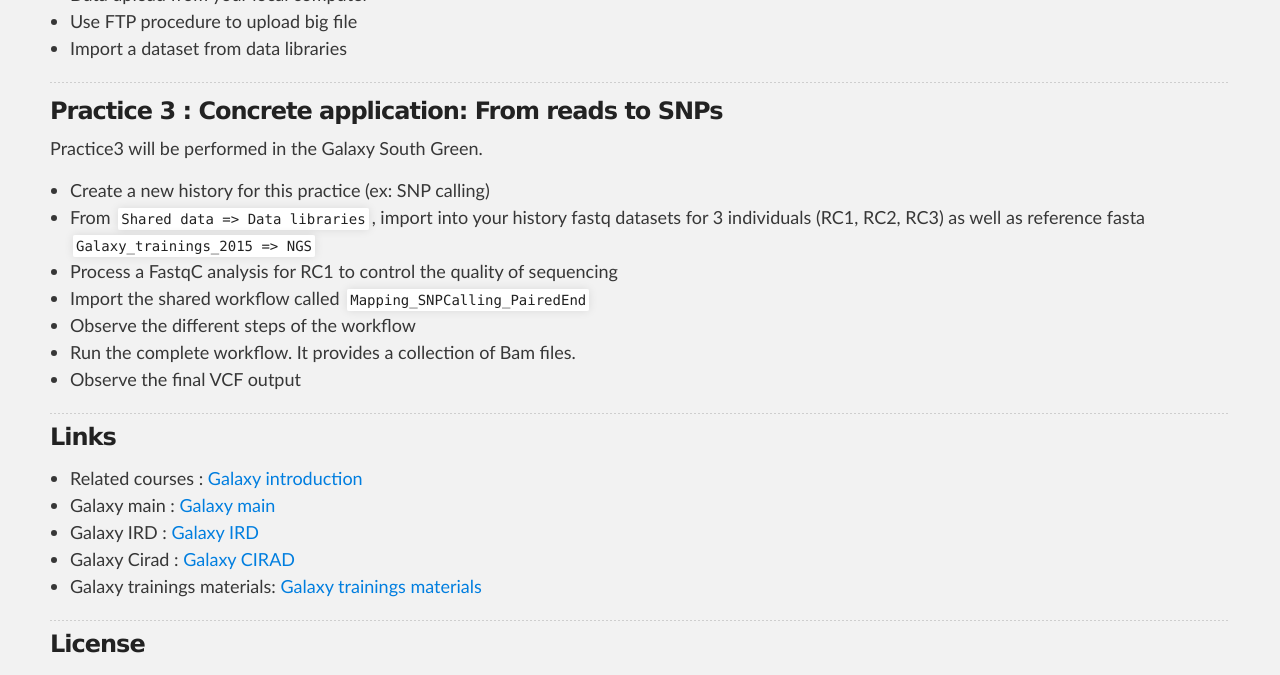
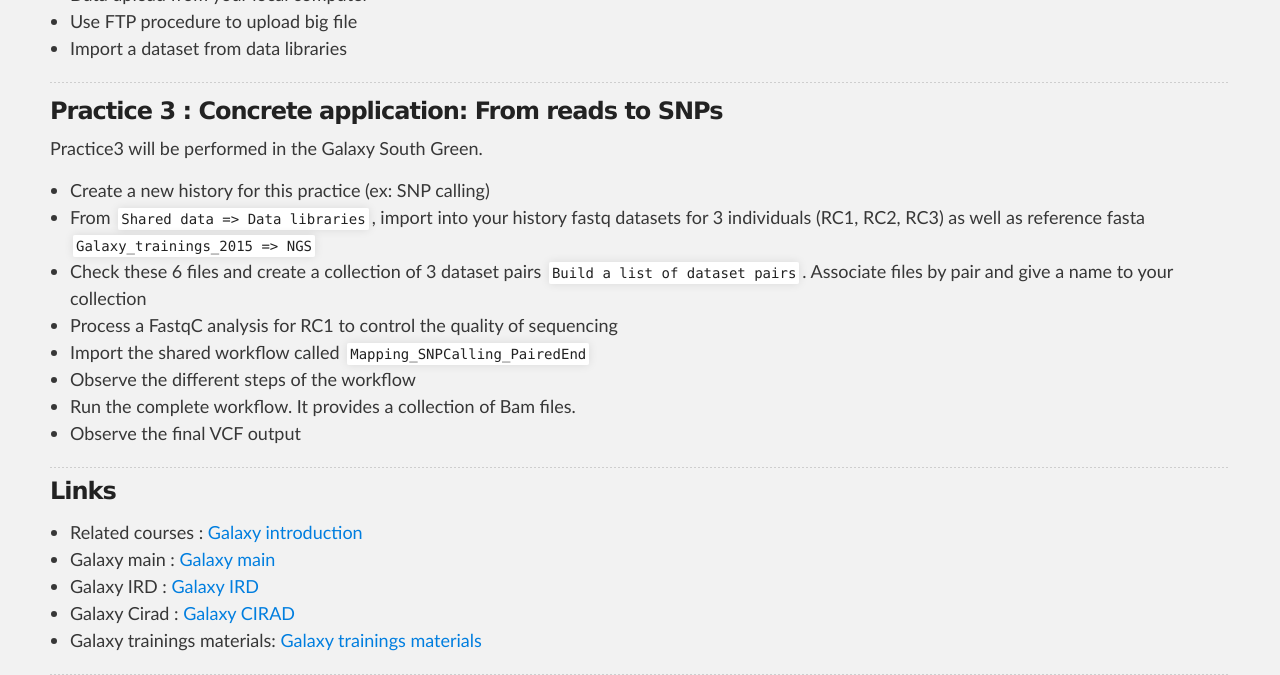
Before and after one commit to SouthGreenPlatform/trainings, a Jekyll site: the page built from _pages/linux/galaxyPractice.md, in a window 1280 px wide and 900 px high, scrolled down 1143 px, cut to the strip 0-675 px from the top of the window. Built offline with Jekyll 4.4.1, drawn with Linux system fonts in a browser that asks for light colours; nearby versions of some CDN libraries.

Commit message:
Update galaxyPractice.md

```diff
--- a/_pages/linux/galaxyPractice.md
+++ b/_pages/linux/galaxyPractice.md
@@ -60,6 +60,7 @@
 * Create a new history for this practice (ex: SNP calling)
 * From `Shared data => Data libraries`, import into your history fastq datasets for 3 individuals (RC1, RC2, RC3) as well as reference fasta
 `Galaxy_trainings_2015 => NGS`
+* Check these 6 files and create a collection of 3 dataset pairs `Build a list of dataset pairs`. Associate files by pair and give a name to your collection
 * Process a FastqC analysis for RC1 to control the quality of sequencing
 * Import the shared workflow called `Mapping_SNPCalling_PairedEnd`
 * Observe the different steps of the workflow
```
